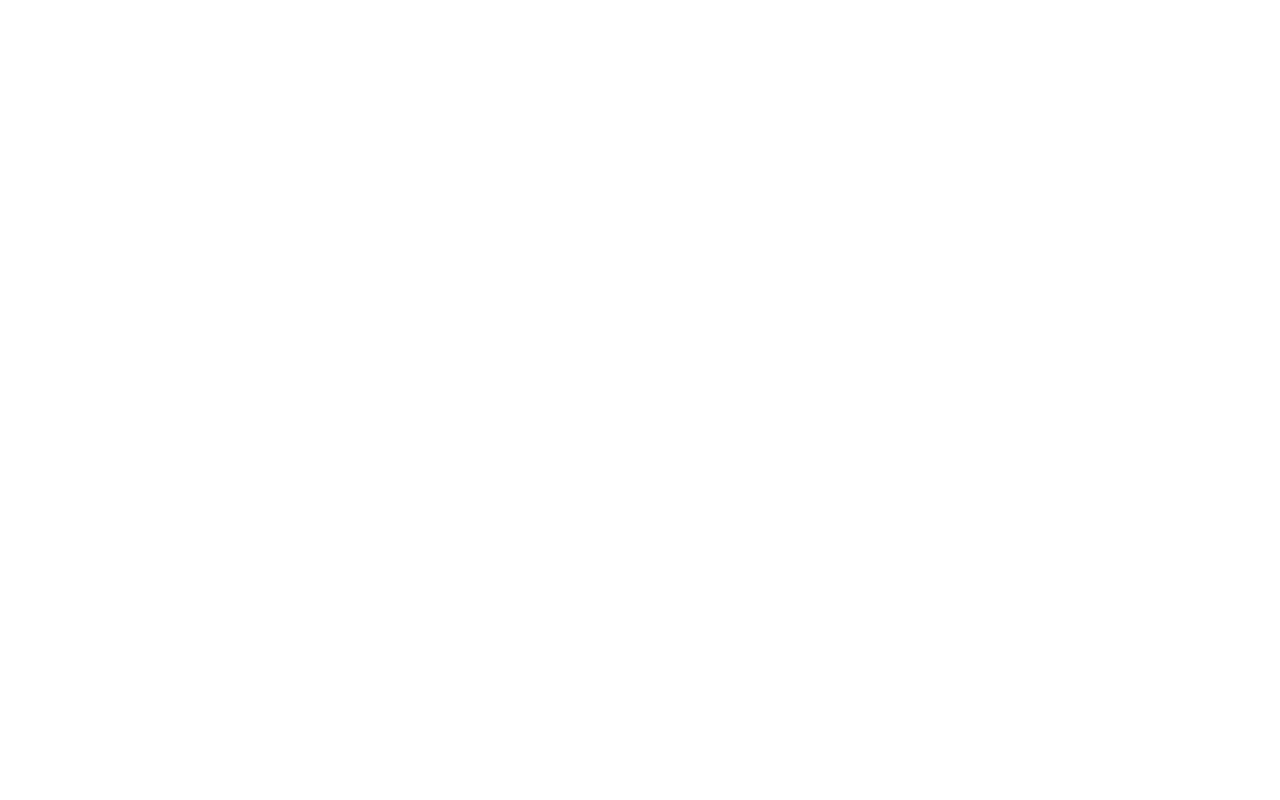
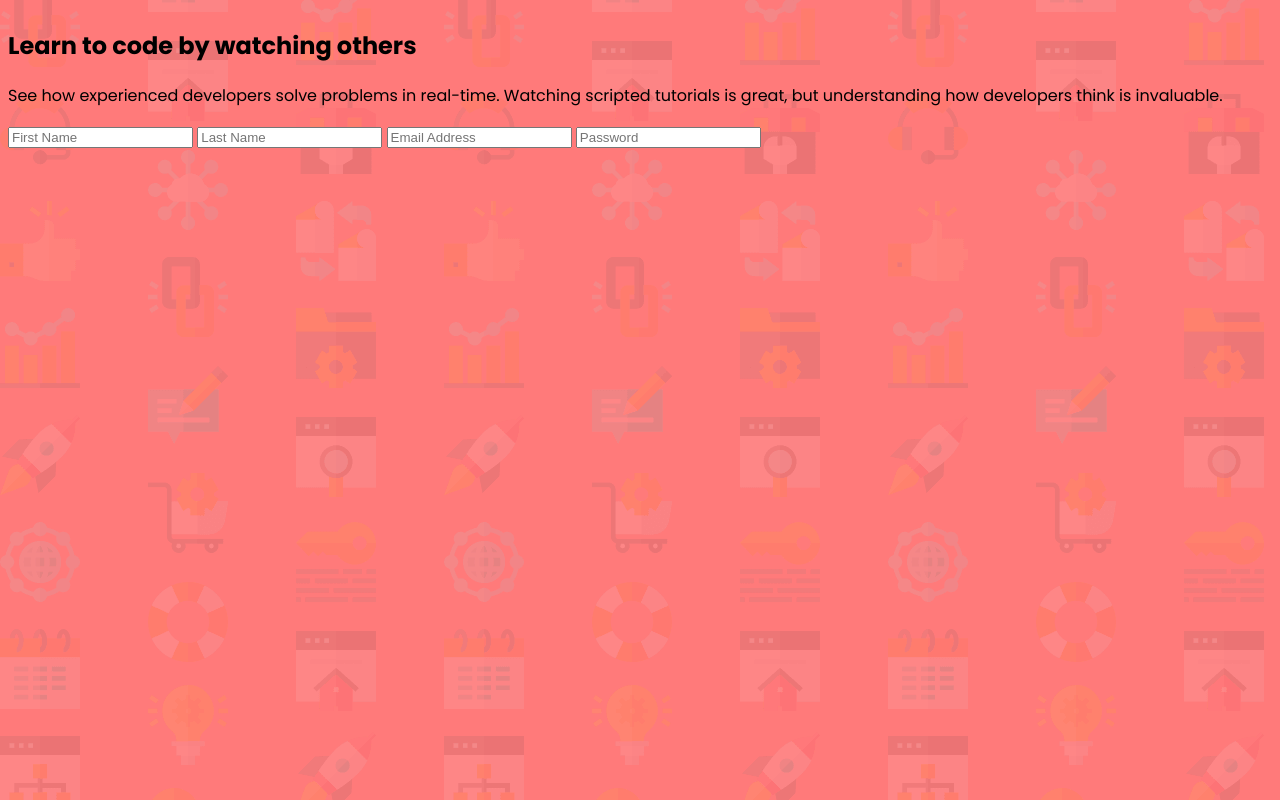
Before and after one commit to lucarl07/validacao_registro, a plain HTML site: page index.html in a window 1280 px wide. Drawn offline with Linux system fonts and the light colour scheme.

Commit message:
Elaborar a base HTML/CSS da página

```diff
--- a/css/style.css
+++ b/css/style.css
@@ -0,0 +1,14 @@
+:root {
+    --pr-red: hsl(0, 100%, 74%);
+    --pr-green: hsl(154, 59%, 51%);
+    --ac-blue: hsl(248, 32%, 49%);
+    --ne-dark-blue: hsla(249, 10%, 26%, 0.123);
+    --ne-grayish-blue: hsl(246, 25%, 77%);
+}
+
+body {
+    display: flex;
+    background-color: var(--pr-red);
+    background-image: url(../images/bg-intro-desktop.png);
+    font-family: 'Poppins', sans-serif;
+}
--- a/index.html
+++ b/index.html
@@ -3,10 +3,39 @@
 <head>
     <meta charset="UTF-8">
     <meta name="viewport" content="width=device-width, initial-scale=1.0">
+    <link rel="shortcut icon" href="./images/favicon-32x32.png" type="image/x-icon">
     <link rel="stylesheet" href="./css/style.css">
     <title>Register - HelpCode</title>
+
+    <!-- Typography (Poppins 400-700): -->
+    <link rel="preconnect" href="https://fonts.googleapis.com">
+    <link rel="preconnect" href="https://fonts.gstatic.com" crossorigin>
+    <link href="https://fonts.googleapis.com/css2?family=Poppins:wght@400;500;600;700&display=swap" rel="stylesheet">
 </head>
 <body>
+    <main class="content">
+
+        <section class="text-float">
+            <h1>
+                Learn to code by watching others
+            </h1>
+            <p>
+                See how experienced developers solve problems in real-time.
+                Watching scripted tutorials is great, but understanding how developers think is invaluable.
+            </p>
+        </section>
+
+        <form class="register-area" action="#">
+            <input type="text" class="form-input" id="inFirstName" placeholder="First Name">
+
+            <input type="text" class="form-input" id="inLastName" placeholder="Last Name">
+
+            <input type="text" class="form-input" id="inEmail" placeholder="Email Address">
+
+            <input type="password" class="form-input" id="inPassword" placeholder="Password">
+        </form>
+
+    </main>
     <script src="./js/app.js"></script>
 </body>
 </html>
```
